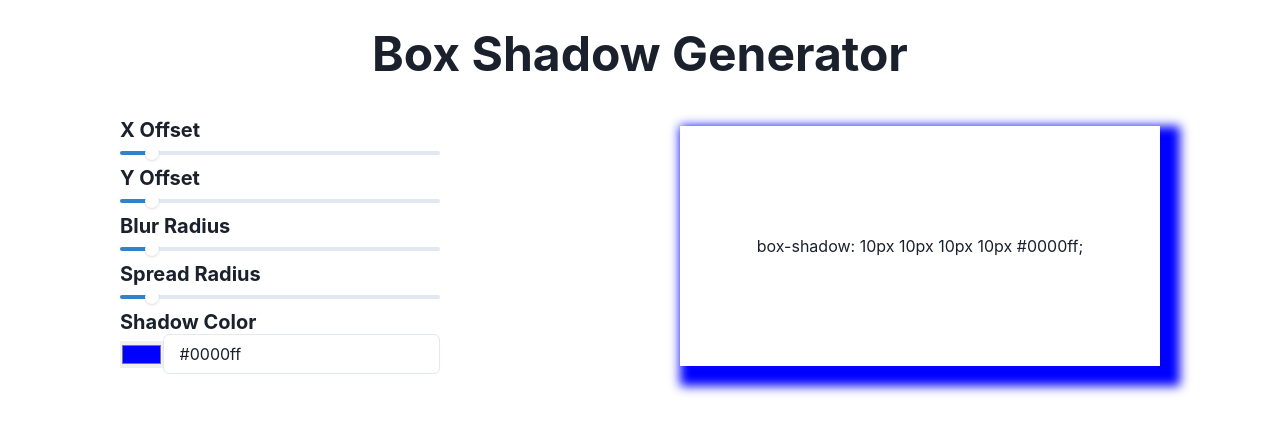
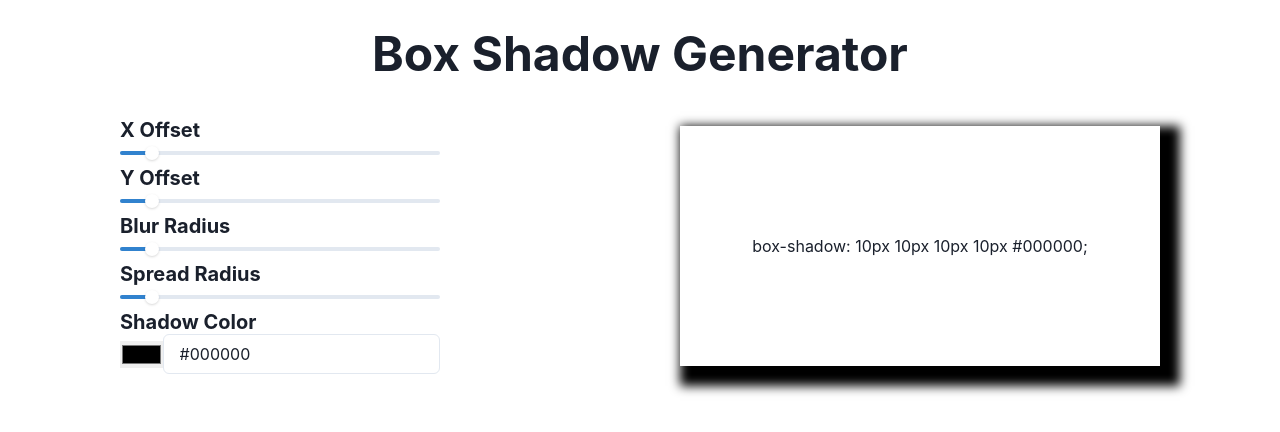
Before and after one commit to anandhakrishnanm/box-shadow-generator, a React (Create React App) app: page / in a window 1280 px wide. Shown: the top 432 px of the page. Built offline with nearby package versions, Linux system fonts and the light colour scheme.

Commit message:
changed default shadow color

```diff
--- a/src/App.js
+++ b/src/App.js
@@ -9,7 +9,7 @@ function App() {
   const [y, setY] = useState(10);
   const [blur, setBlur] = useState(10);
   const [spread, setSpread] = useState(10);
-  const [shadowColor, setShadowColor] = useState("#0000ff");
+  const [shadowColor, setShadowColor] = useState("#000000");
   return (
     <div className="App">
       <Header />
```
Also changed, not shown: 1 other file (tests, documents, lock files or other folders).
